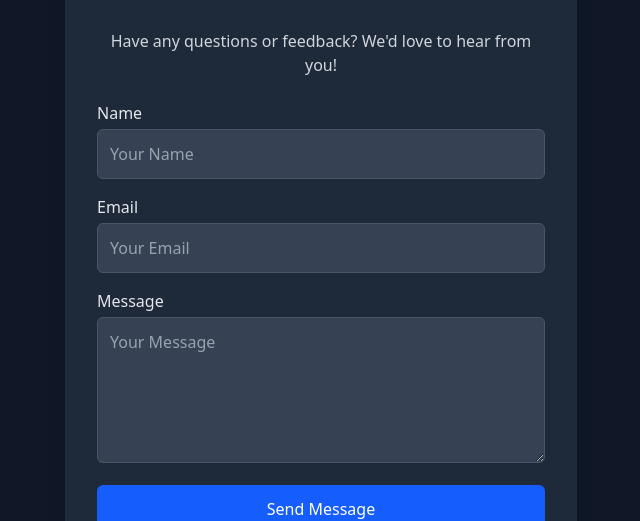
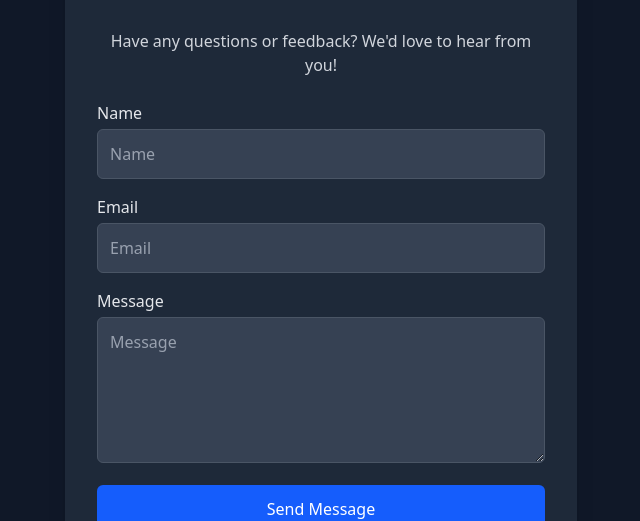
Before and after one commit to Saumyasharma974/portfolio, a React (Vite) app in the folder client/: page / in a window 1280 px wide. Shown: the part 3889-4410 px from the top of the page, without its empty margins (319-959 px from the left). Built offline with nearby package versions, Linux system fonts and the light colour scheme.

Commit message:
Update Contact.jsx

```diff
--- a/client/src/components/Contact.jsx
+++ b/client/src/components/Contact.jsx
@@ -56,7 +56,7 @@ const Contact = () => {
               id="user_name"
               name="user_name"
               type="text"
-              placeholder="Your Name"
+              placeholder="Name"
               className="w-full p-3 bg-gray-700 border border-gray-600 rounded-md text-white placeholder-gray-400 focus:outline-none focus:ring-2 focus:ring-blue-500"
               required
             />
@@ -69,7 +69,7 @@ const Contact = () => {
               id="user_email"
               name="user_email"
               type="email"
-              placeholder="Your Email"
+              placeholder="Email"
               className="w-full p-3 bg-gray-700 border border-gray-600 rounded-md text-white placeholder-gray-400 focus:outline-none focus:ring-2 focus:ring-blue-500"
               required
             />
@@ -81,7 +81,7 @@ const Contact = () => {
             <textarea
               id="message"
               name="message"
-              placeholder="Your Message"
+              placeholder="Message"
               rows="5"
               className="w-full p-3 bg-gray-700 border border-gray-600 rounded-md text-white placeholder-gray-400 focus:outline-none focus:ring-2 focus:ring-blue-500"
               required
```
